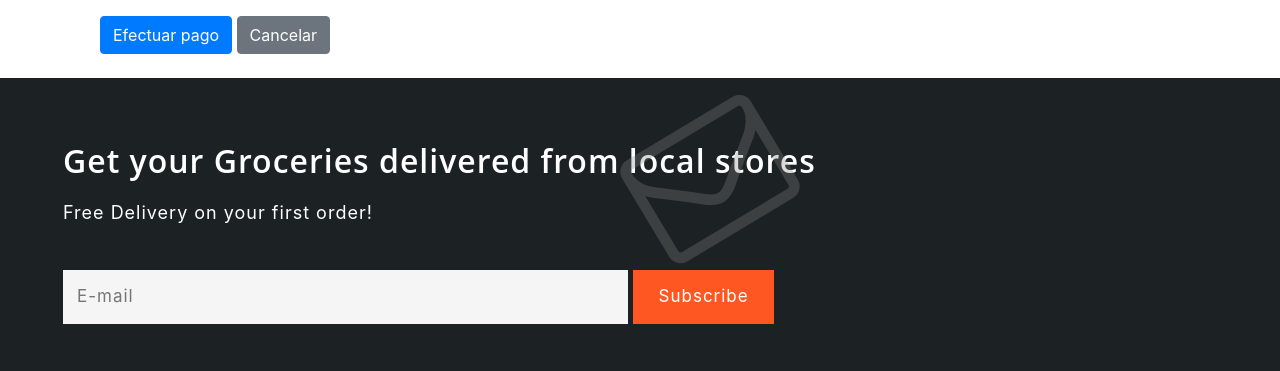
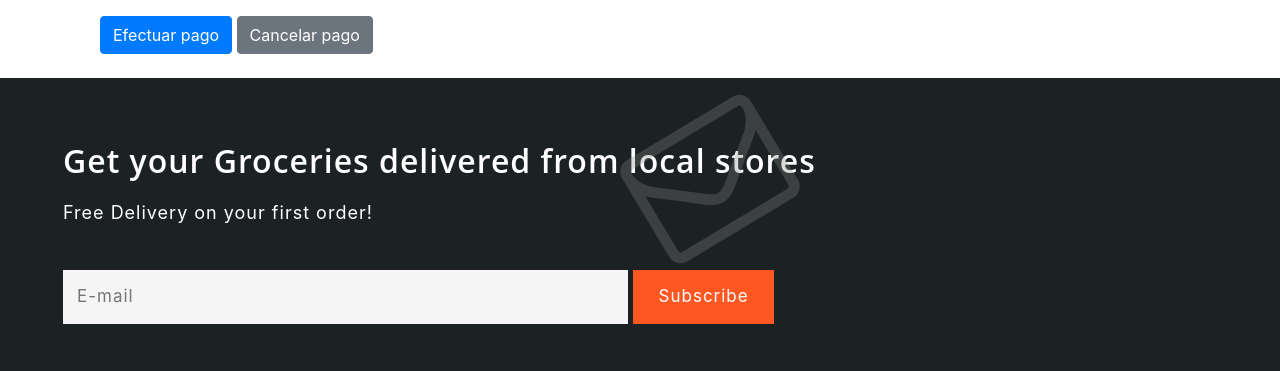
Before and after one commit to edwingrg10/miniMarket, a PHP site: page /miniMarket/formularios/form_pago.php in a window 1280 px wide. Shown: the part 668-1039 px from the top of the page. Run offline with PHP 8.4, Linux system fonts and the light colour scheme; data that the repository does not hold is empty.

Commit message:
actualizacion formularios

```diff
--- a/formularios/form_pago.php
+++ b/formularios/form_pago.php
@@ -192,7 +192,7 @@ if (isset($_POST['pagar'])) {
 								<input type="hidden" name="estado_pedido" value="Tramitando">
 								<div class="row-cols-2">
 									<button type="submit" class="btn btn-primary" name="pagar">Efectuar pago</button>
-									<button type="button" class="btn btn-secondary">Cancelar</button>
+									<a href="form_pedido.php"><button type="button" class="btn btn-secondary" >Cancelar pago</button></a>
 								</div>
 
 
--- a/formularios/form_pedido.php
+++ b/formularios/form_pedido.php
@@ -260,7 +260,7 @@ if (isset($_GET['codigo']) && $_GET['cantidad'] != "") {
 
 							<?php
 
-							for ($j = 1; $j <= 3; $j++) {
+							for ($j = 1; $j <=3; $j++) {
 
 								if ($i <= count($lista) - 1) {
 									$dato = $lista[$i];
```
Also changed, not shown: images/mtq.jpg (added).
